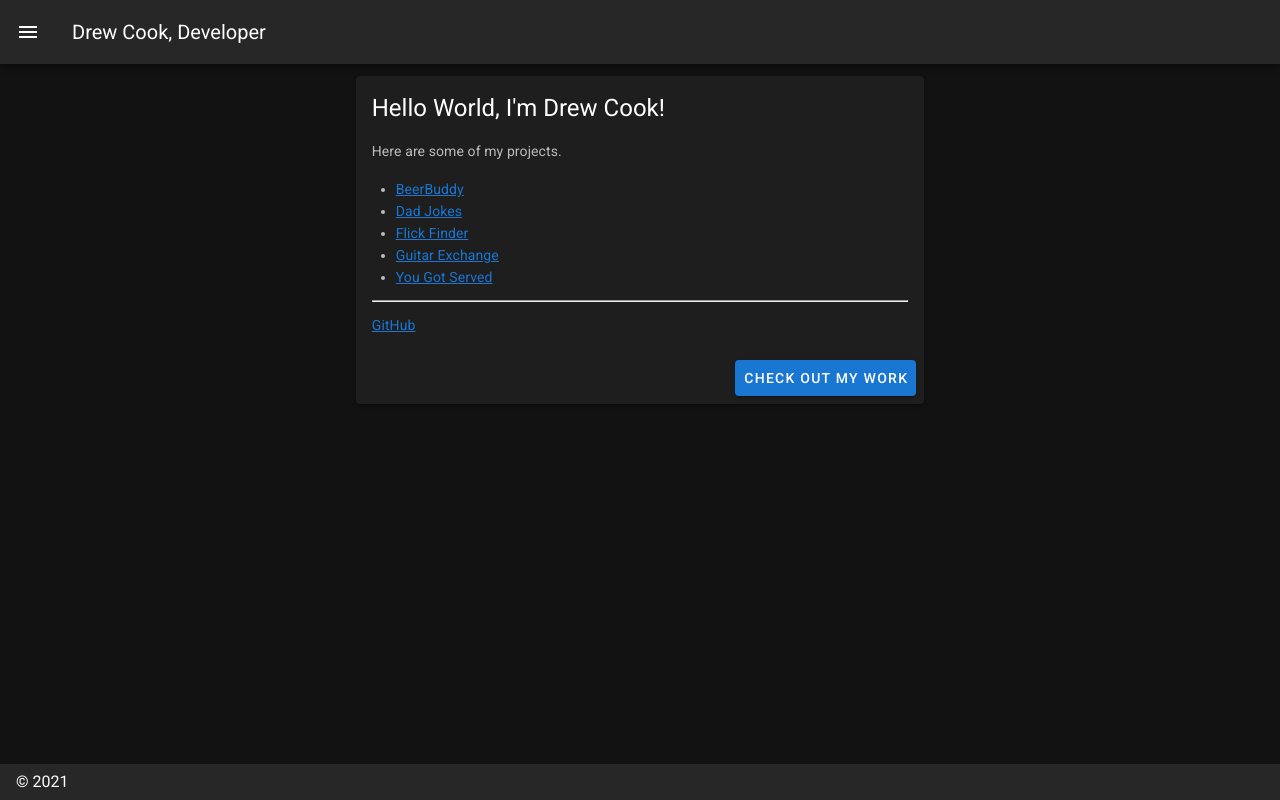
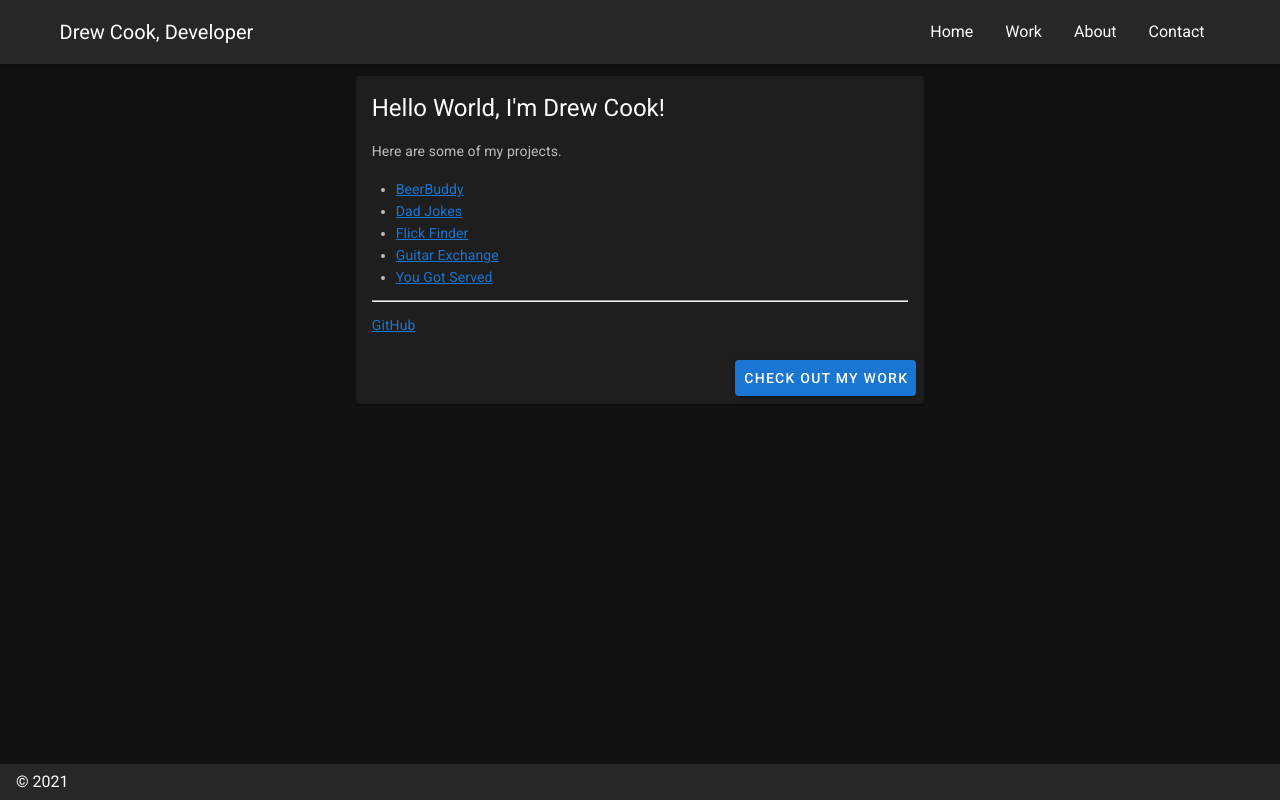
Before and after one commit to drewcook/portfolio-website, a Nuxt app: page / in a window 1280 px wide. Built offline with nearby package versions, Linux system fonts and the light colour scheme.

Commit message:
navigation bar

```diff
--- a/layouts/default.vue
+++ b/layouts/default.vue
@@ -1,20 +1,24 @@
 <template>
 	<v-app dark>
-		<v-navigation-drawer v-model="drawer" :mini-variant="miniVariant" :clipped="clipped" fixed app>
-			<v-list>
-				<v-list-item v-for="(item, i) in items" :key="i" :to="item.to" router exact>
-					<v-list-item-action>
-						<v-icon>{{ item.icon }}</v-icon>
-					</v-list-item-action>
-					<v-list-item-content>
-						<v-list-item-title v-text="item.title" />
-					</v-list-item-content>
-				</v-list-item>
-			</v-list>
-		</v-navigation-drawer>
 		<v-app-bar :clipped-left="clipped" fixed app>
-			<v-app-bar-nav-icon @click.stop="drawer = !drawer" />
-			<v-toolbar-title v-text="title" />
+			<v-container>
+				<v-row class="d-flex justify-space-between align-center">
+					<v-col>
+						<v-toolbar-title v-text="title" />
+					</v-col>
+					<v-col>
+						<v-toolbar-items class="justify-end">
+							<nuxt-link v-for="link in navLinks" :key="link.title" :to="link.to">
+								<v-list-item link>
+									<v-list-item-content>
+										<v-list-item-title>{{ link.title }}</v-list-item-title>
+									</v-list-item-content>
+								</v-list-item>
+							</nuxt-link>
+						</v-toolbar-items>
+					</v-col>
+				</v-row>
+			</v-container>
 		</v-app-bar>
 		<v-main>
 			<v-container>
@@ -31,26 +35,32 @@
 	export default {
 		data() {
 			return {
-				clipped: false,
-				drawer: false,
-				fixed: false,
-				items: [
+				title: 'Drew Cook, Developer',
+				navLinks: [
 					{
-						icon: 'mdi-apps',
 						title: 'Home',
 						to: '/',
 					},
 					{
-						icon: 'mdi-chart-bubble',
 						title: 'Work',
 						to: '/work',
 					},
+					{
+						title: 'About',
+						to: '/about',
+					},
+					{
+						title: 'Contact',
+						to: '/contact',
+					},
 				],
-				miniVariant: false,
-				right: true,
-				rightDrawer: false,
-				title: 'Drew Cook, Developer',
 			}
 		},
 	}
 </script>
+
+<style scoped>
+	a {
+		text-decoration: none;
+	}
+</style>
```
